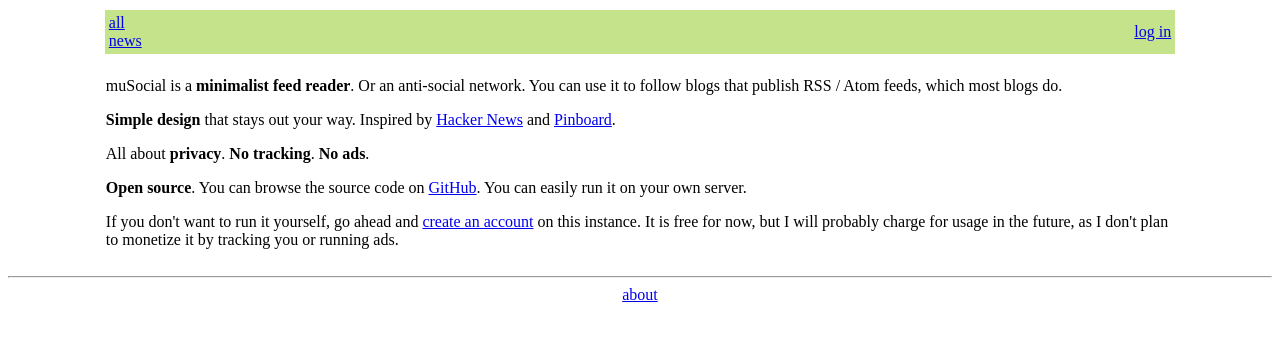
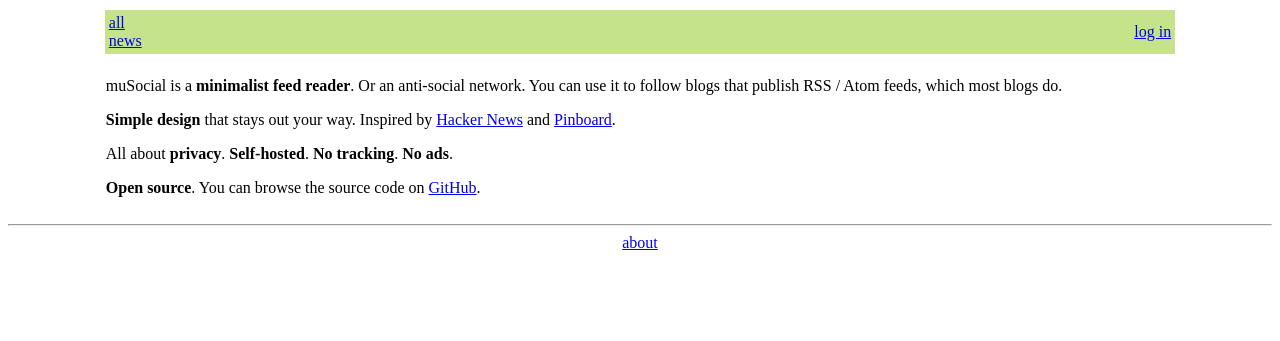
Before and after one commit to ibz/usocial, a Python web app: template musocial/templates/about.html in a window 1280 px wide. Shown: the top 341 px of the page. Run offline with Jinja, Linux system fonts and the light colour scheme; the template is opened without the code that fills it, so the values that code supplies are empty.

Commit message:
Not planning to host it for others after all.

```diff
--- a/musocial/models.py
+++ b/musocial/models.py
@@ -21,7 +21,6 @@ class User(db.Model):
     otp_secret = db.Column(db.String(16))
     password = db.Column(db.String(255))
     registered_on = db.Column(db.DateTime, nullable=False)
-    is_pro = db.Column(db.Boolean, nullable=False, default=False)
 
     subscriptions = db.relationship('Subscription', backref='user')
 
--- a/musocial/templates/about.html
+++ b/musocial/templates/about.html
@@ -2,7 +2,6 @@
 {% block content %}
 <p>muSocial is a <strong>minimalist feed reader</strong>. Or an anti-social network. You can use it to follow blogs that publish RSS / Atom feeds, which most blogs do.</p>
 <p><strong>Simple design</strong> that stays out your way. Inspired by <a href="http://news.ycombinator.com" target="_blank">Hacker News</a> and <a href="http://pinboard.in" target="_blank">Pinboard</a>.</p>
-<p>All about <strong>privacy</strong>. <strong>No tracking</strong>. <strong>No ads</strong>.</p>
-<p><strong>Open source</strong>. You can browse the source code on <a target="_blank" href="https://github.com/ibz/musocial">GitHub</a>. You can easily run it on your own server.</p>
-<p>If you don't want to run it yourself, go ahead and <a href="{{ url_for('user.register') }}">create an account</a> on this instance. It is free for now, but I will probably charge for usage in the future, as I don't plan to monetize it by tracking you or running ads.</p>
+<p>All about <strong>privacy</strong>. <strong>Self-hosted</strong>. <strong>No tracking</strong>. <strong>No ads</strong>.</p>
+<p><strong>Open source</strong>. You can browse the source code on <a target="_blank" href="https://github.com/ibz/musocial">GitHub</a>.</p>
 {% endblock %}
--- a/musocial/templates/user/me.html
+++ b/musocial/templates/user/me.html
@@ -1,7 +1,6 @@
 {% extends "base.html" %}
 {% block content %}
 <p>Email: {{ user.email }}</p>
-<p>Is pro: {% if user.is_pro %}yes{% else %}no{% endif %}</p>
 <form method="POST">
     <input id="jwt_csrf_token" name="jwt_csrf_token" type="hidden" value="{{ jwt_csrf_token }}">
     {{ form.hidden_tag() }}
```
